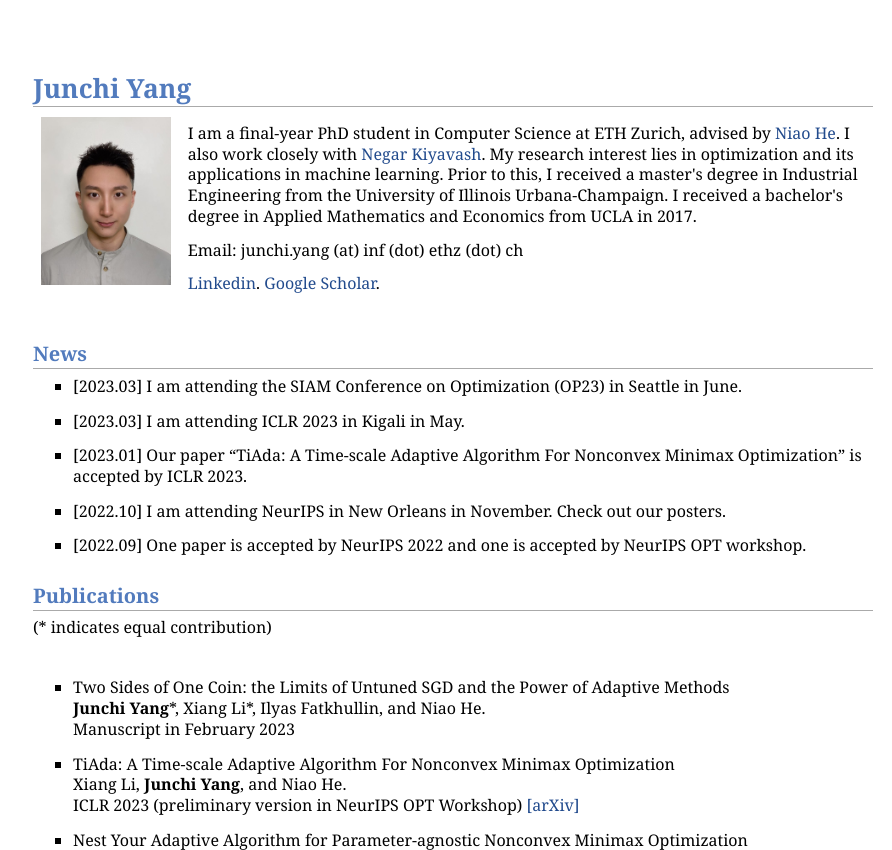
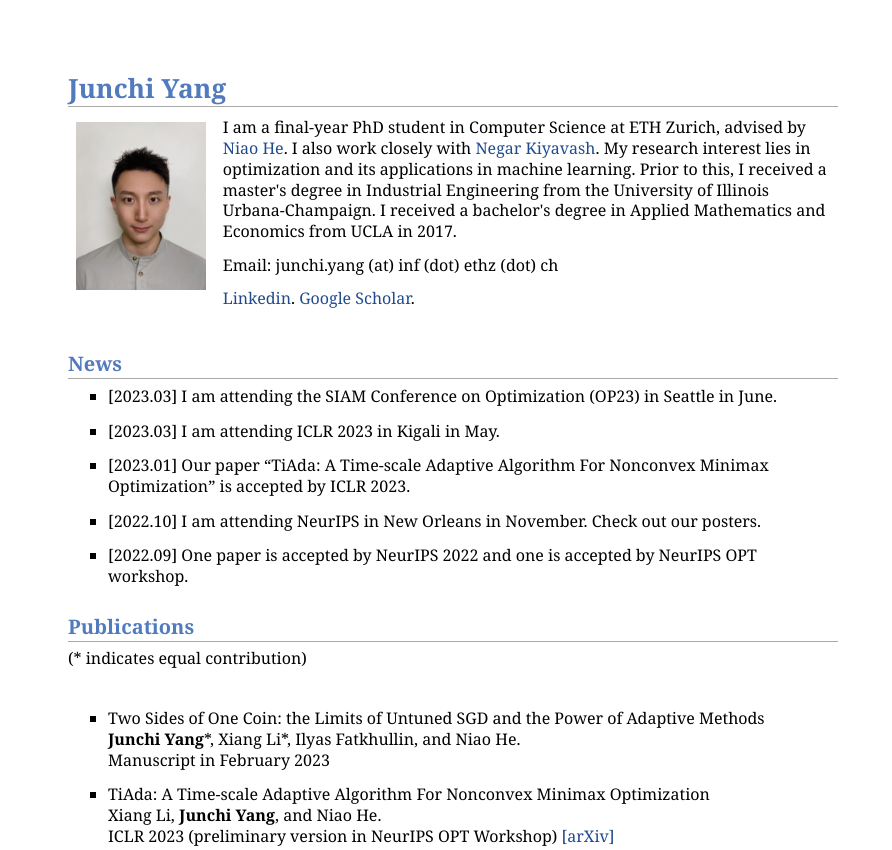
Before and after one commit to Junchi-Michael-Yang/Junchi-Michael-Yang.github.io, a plain HTML site: page index.html in a window 1280 px wide. Shown: the top 850 px of the page, without its empty margins (187-1079 px from the left). Drawn offline with Linux system fonts and the light colour scheme.

Commit message:
smaller margin

```diff
--- a/jemdoc.css
+++ b/jemdoc.css
@@ -374,7 +374,7 @@ table.imgtable, table.imgtable td {
 
 /* Add wider edge on both sides */
 body {
-    max-width: 1000px;
+    max-width: 930px;
     margin: 0 auto;
 }
 
```
